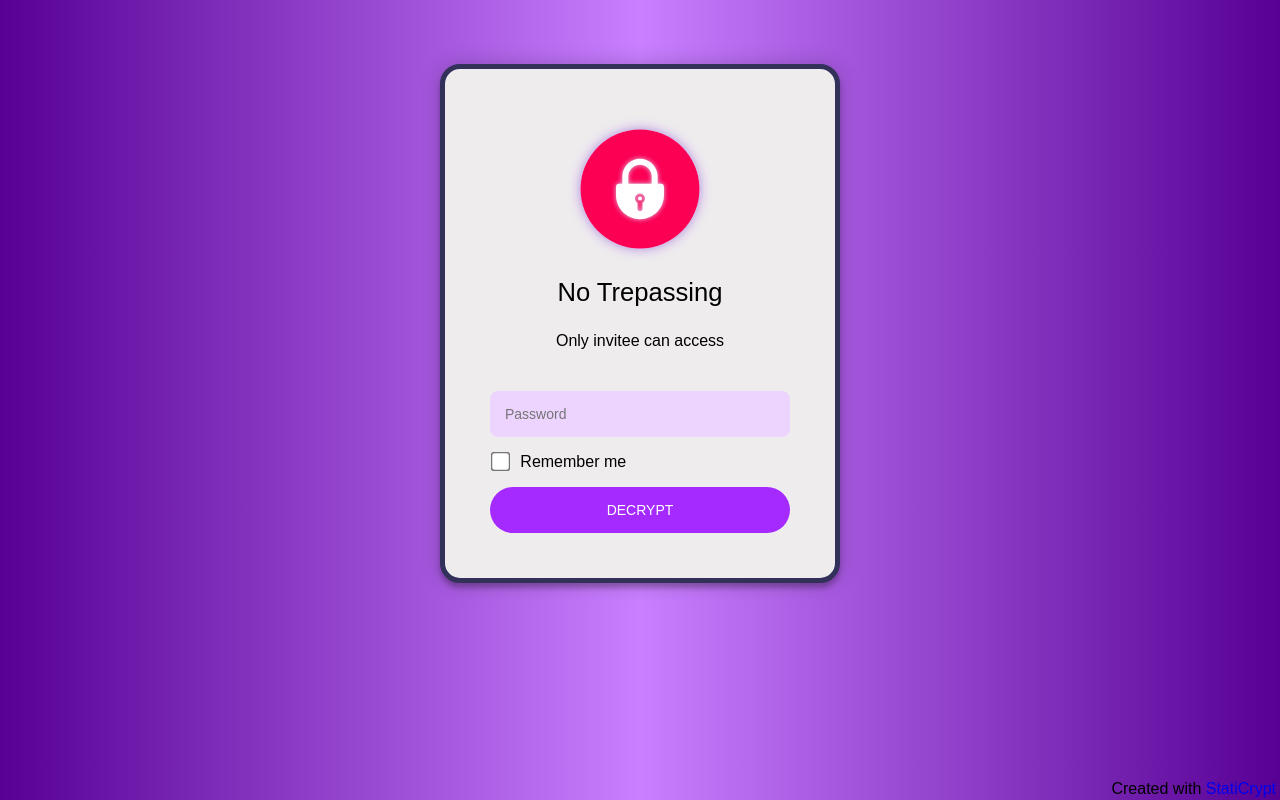
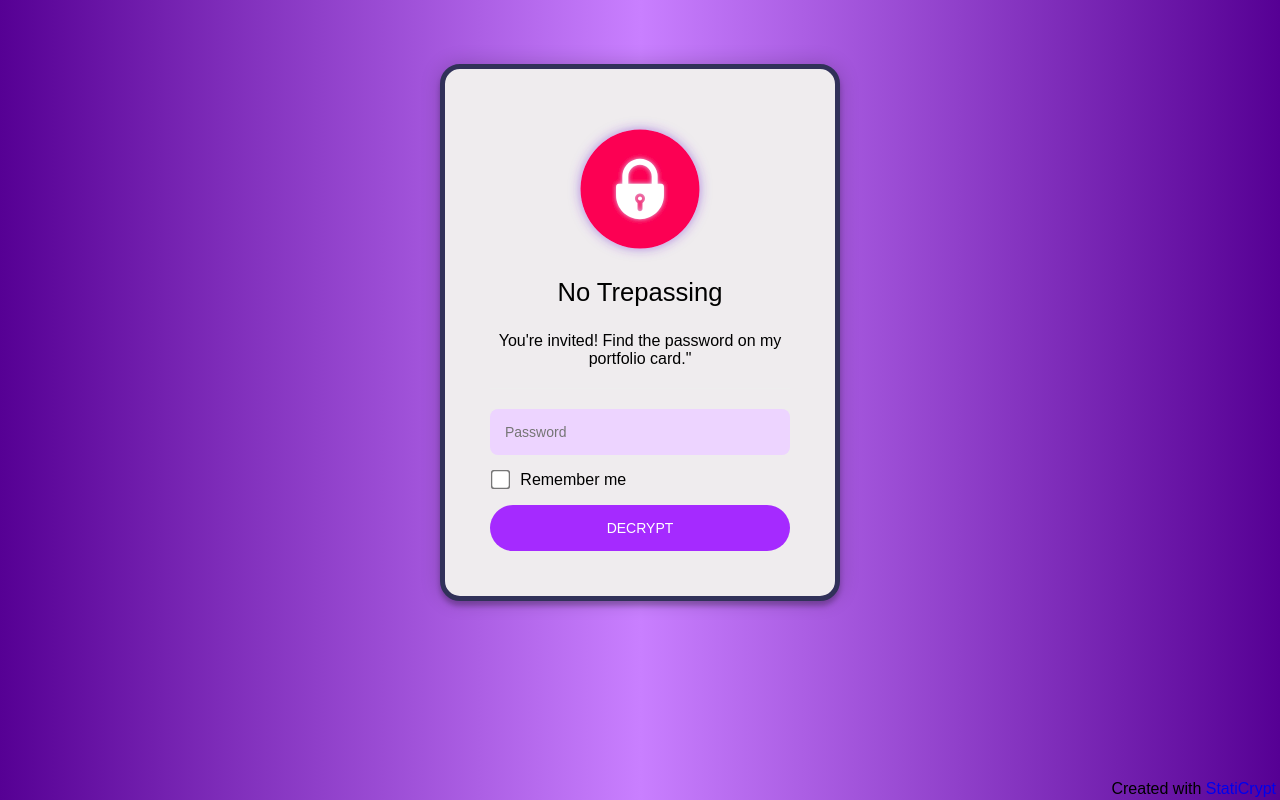
Before and after one commit to CarmicDesign/journey, a plain HTML site: page index.html in a window 1280 px wide. Drawn offline with Linux system fonts and the light colour scheme.

Commit message:
Inserted password text.html

```diff
--- a/index.html
+++ b/index.html
@@ -195,7 +195,7 @@
             <div class="staticrypt-instructions">
                 <p class="staticrypt-title">No Trepassing</p>
                 <p></p>
-		    <p class="staticrypt-body">Only invitee can access</p>
+		    <p class="staticrypt-body">You're invited! Find the password on my portfolio card."</p>
 		    <p></p>
             </div>
 
```
